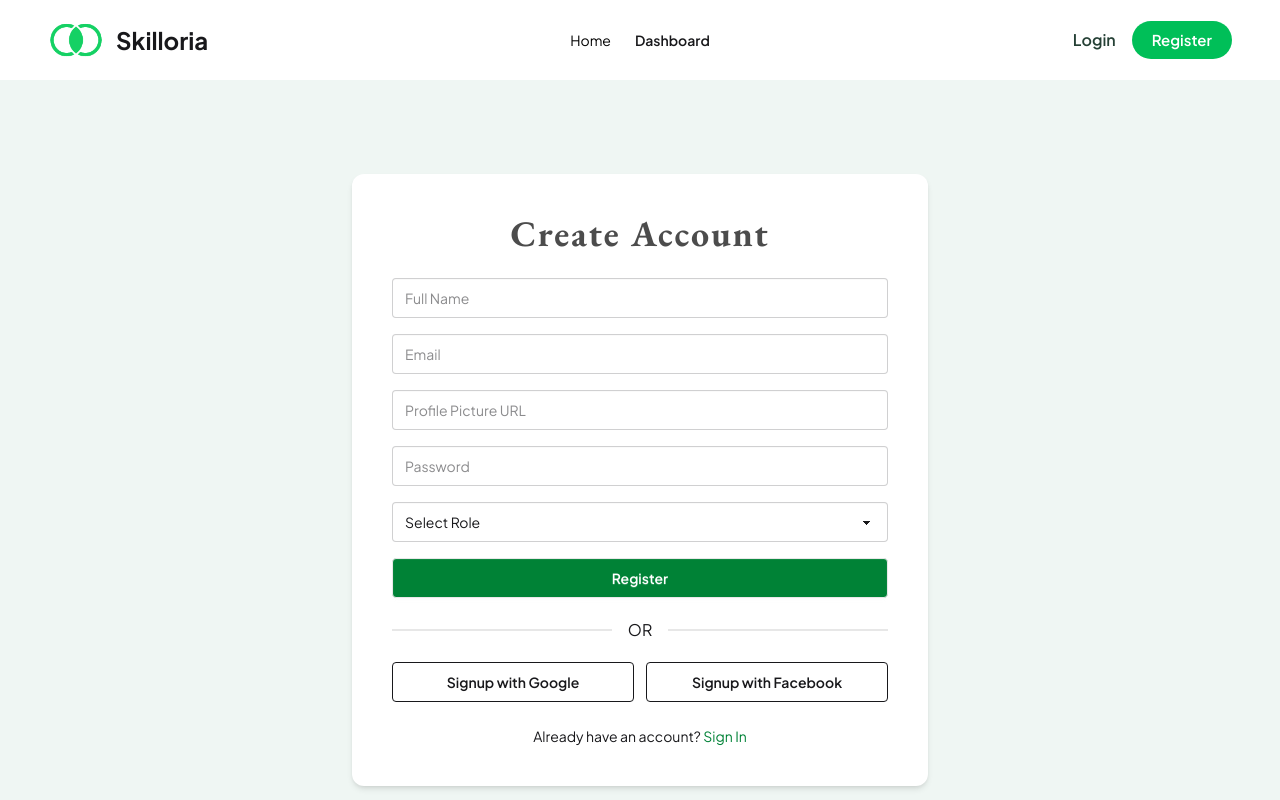
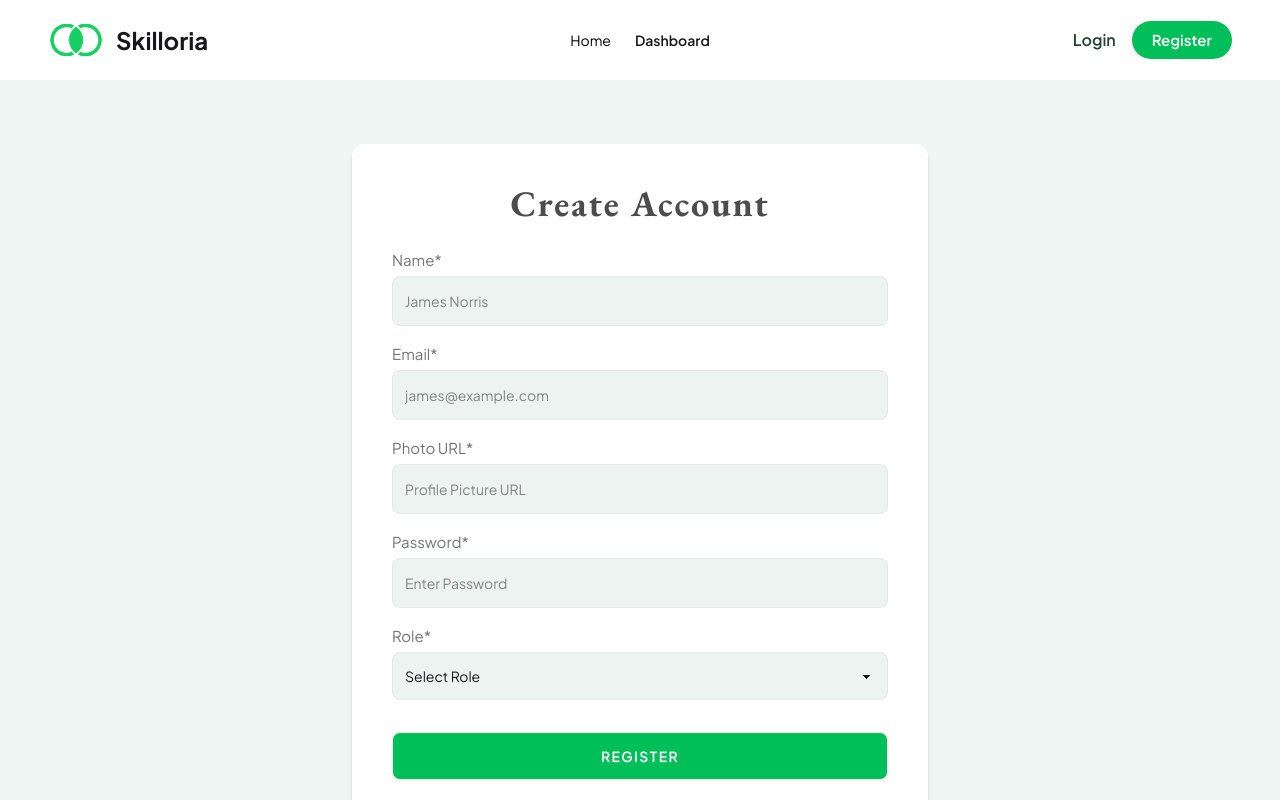
Before and after one commit to protapkrghosh/skilloria-client, a React (Vite) app: page /register in a window 1280 px wide. Shown: the top 800 px of the page. Built offline with nearby package versions, Linux system fonts and the light colour scheme; no server answers.

Commit message:
register page complete complete

```diff
--- a/src/index.css
+++ b/src/index.css
@@ -1,15 +1,15 @@
-@import url('https://fonts.googleapis.com/css2?family=EB+Garamond:ital,wght@0,400..800;1,400..800&family=Plus+Jakarta+Sans:ital,wght@0,200..800;1,200..800&display=swap');
+@import url("https://fonts.googleapis.com/css2?family=EB+Garamond:ital,wght@0,400..800;1,400..800&family=Plus+Jakarta+Sans:ital,wght@0,200..800;1,200..800&display=swap");
 
 @import "tailwindcss";
 @plugin "daisyui";
 @plugin "daisyui/theme" {
-  name: "light";
-  default: true;
-  /* --color-primary: #15D164; */
-  --color-primary: #00BF58;
-  --color-secondary: #254035;
-  --color-accent: #FFF3CF;
-  --color-base-300: #4C4C4C;
+   name: "light";
+   default: true;
+   /* --color-primary: #15D164; */
+   --color-primary: #00bf58;
+   --color-secondary: #254035;
+   --color-accent: #fff3cf;
+   --color-base-300: #4c4c4c;
 }
 
 body {
@@ -19,3 +19,11 @@ body {
 .ebGaramond {
    font-family: "EB Garamond", serif;
 }
+
+.cus-input {
+   @apply input w-full shadow-none border border-gray-200 bg-[#ECF3F0] focus-within:outline-0 focus:border focus:border-green-200 rounded-lg py-6 mt-1;
+}
+
+.cus-select {
+   @apply w-full shadow-none border border-gray-200 bg-[#ECF3F0] focus-within:outline-0 focus:border focus:border-green-200 rounded-lg mt-1;
+}
--- a/src/pages/Register.jsx
+++ b/src/pages/Register.jsx
@@ -1,11 +1,11 @@
 import { useForm } from "react-hook-form";
-import { useMutation } from "@tanstack/react-query";
 import axios from "axios";
-import { useState } from "react";
+import { toast } from "react-hot-toast";
 import useAuth from "../hooks/useAuth";
+import { FcGoogle } from "react-icons/fc";
+import { BsGithub } from "react-icons/bs";
 
 const Register = () => {
-   const [serverError, setServerError] = useState("");
    const { registerUser } = useAuth();
 
    const {
@@ -15,35 +15,9 @@ const Register = () => {
       reset,
    } = useForm();
 
-   const mutation = useMutation({
-      mutationFn: async (userData) => {
-         const res = await axios.post(
-            `${import.meta.env.VITE_BASE_URL}/users`,
-            userData
-         );
-         return res.data;
-      },
-      onError: (error) => {
-         if (error.response?.status === 409) {
-            setServerError("This email is already registered.");
-         } else {
-            setServerError("Something went wrong. Try again.");
-         }
-      },
-      onSuccess: () => {
-         alert("Registration successful!");
-         reset();
-         setServerError("");
-      },
-   });
-
-   const onSubmit = async (data) => {
+   const onSubmit = (data) => {
       const { name, email, photoURL, password, role } = data;
-
       const coins = role === "Worker" ? 10 : 50;
-
-      try {
-         await registerUser(email, password)
 
       const newUser = {
          name,
@@ -53,11 +27,23 @@ const Register = () => {
          coins,
       };
 
-         mutation.mutate(newUser);
-      } catch (error) {
-         console.error("Firebase error:", error.message);
-         setServerError(error.message);
+      registerUser(email, password)
+         .then(() => {
+            axios
+               .post(`${import.meta.env.VITE_BASE_URL}/users`, newUser)
+               .then((res) => {
+                  if (res.data.insertedId) {
+                     toast.success("Registration successful!");
+                     reset();
                   }
+               })
+               .catch((error) => {
+                  toast.error(error.response?.data?.message || error.code);
+               });
+         })
+         .catch((error) => {
+            toast.error(error.code);
+         });
    };
 
    return (
@@ -71,11 +57,12 @@ const Register = () => {
             <form onSubmit={handleSubmit(onSubmit)} className="space-y-4">
                {/* Name */}
                <div>
+                  <label className="label text-[15px]">Name*</label>
                   <input
                      type="text"
-                     placeholder="Full Name"
+                     placeholder="James Norris"
                      {...register("name", { required: "Name is required" })}
-                     className="input input-bordered w-full"
+                     className="cus-input"
                   />
                   {errors.name && (
                      <p className="text-red-500 text-sm">
@@ -86,9 +73,10 @@ const Register = () => {
 
                {/* Email */}
                <div>
+                  <label className="label text-[15px]">Email*</label>
                   <input
                      type="email"
-                     placeholder="Email"
+                     placeholder="james@example.com"
                      {...register("email", {
                         required: "Email is required",
                         pattern: {
@@ -96,7 +84,7 @@ const Register = () => {
                            message: "Invalid email format",
                         },
                      })}
-                     className="input input-bordered w-full"
+                     className="cus-input"
                   />
                   {errors.email && (
                      <p className="text-red-500 text-sm">
@@ -107,13 +95,14 @@ const Register = () => {
 
                {/* Profile URL */}
                <div>
+                  <label className="label text-[15px]">Photo URL*</label>
                   <input
                      type="url"
                      placeholder="Profile Picture URL"
                      {...register("photoURL", {
                         required: "Profile picture is required",
                      })}
-                     className="input input-bordered w-full"
+                     className="cus-input"
                   />
                   {errors.photoURL && (
                      <p className="text-red-500 text-sm">
@@ -124,9 +113,10 @@ const Register = () => {
 
                {/* Password */}
                <div>
+                  <label className="label text-[15px]">Password*</label>
                   <input
                      type="password"
-                     placeholder="Password"
+                     placeholder="Enter Password"
                      {...register("password", {
                         required: "Password is required",
                         minLength: {
@@ -141,7 +131,7 @@ const Register = () => {
                               /\d/.test(v) || "Must contain a number",
                         },
                      })}
-                     className="input input-bordered w-full"
+                     className="cus-input"
                   />
                   {errors.password && (
                      <p className="text-red-500 text-sm">
@@ -152,9 +142,10 @@ const Register = () => {
 
                {/* User Role */}
                <div>
+                  <label className="label text-[15px]">Role*</label>
                   <select
                      {...register("role", { required: "Role is required" })}
-                     className="select select-bordered w-full"
+                     className="select select-bordered w-full h-12 cus-select"
                   >
                      <option value="">Select Role</option>
                      <option value="Worker">Worker</option>
@@ -167,29 +158,26 @@ const Register = () => {
                   )}
                </div>
 
-               {/* Error */}
-               {serverError && (
-                  <p className="text-red-500 text-sm">{serverError}</p>
-               )}
-
                {/* Submit Button */}
                <button
                   type="submit"
-                  className="btn w-full bg-green-700 text-white hover:bg-green-800"
-                  disabled={mutation.isLoading}
+                  className="btn w-full h-12 rounded-lg text-white bg-primary hover:bg-secondary duration-500 uppercase tracking-widest mt-4"
                >
-                  {mutation.isLoading ? "Registering..." : "Register"}
+                  Register
                </button>
             </form>
 
-            {/* Social Media Signup */}
+            {/* Social Signup */}
             <div className="divider">OR</div>
-            <div className="flex gap-3">
-               <button className="btn btn-outline flex-1">
-                  Signup with Google
+            <div className="flex flex-col md:flex-row w-full gap-5">
+               <button className="btn bg-white text-secondary border-gray-200 py-6 w-full md:w-[calc(50%-10px)]">
+                  <FcGoogle size={20} />
+                  Login with Google
                </button>
-               <button className="btn btn-outline flex-1">
-                  Signup with Facebook
+
+               <button className="btn bg-white text-secondary border-gray-200 py-6 w-full md:w-[calc(50%-10px)]">
+                  <BsGithub size={20} />
+                  Login with GitHub
                </button>
             </div>
 
@@ -197,7 +185,7 @@ const Register = () => {
             <p className="text-sm text-center">
                Already have an account?{" "}
                <a href="/login" className="text-green-700 hover:underline">
-                  Sign In
+                  <span className="font-semibold">Sign In</span>
                </a>
             </p>
          </div>
--- /dev/null
+++ b/src/router/PrivateRoute.jsx
@@ -0,0 +1,20 @@
+import React from "react";
+import useAuth from "../hooks/useAuth";
+import { Navigate, useLocation } from "react-router";
+
+const PrivateRoute = ({ children }) => {
+   const location = useLocation();
+   const { user, loading } = useAuth();
+
+   if (loading) {
+      return <span className="loading loading-bars loading-xl"></span>;
+   }
+
+   if (!user) {
+      return <Navigate to={"/login"} state={location.pathname} />;
+   }
+
+   return children;
+};
+
+export default PrivateRoute;
```
Lines whose indentation alone changed are shown as unchanged.
